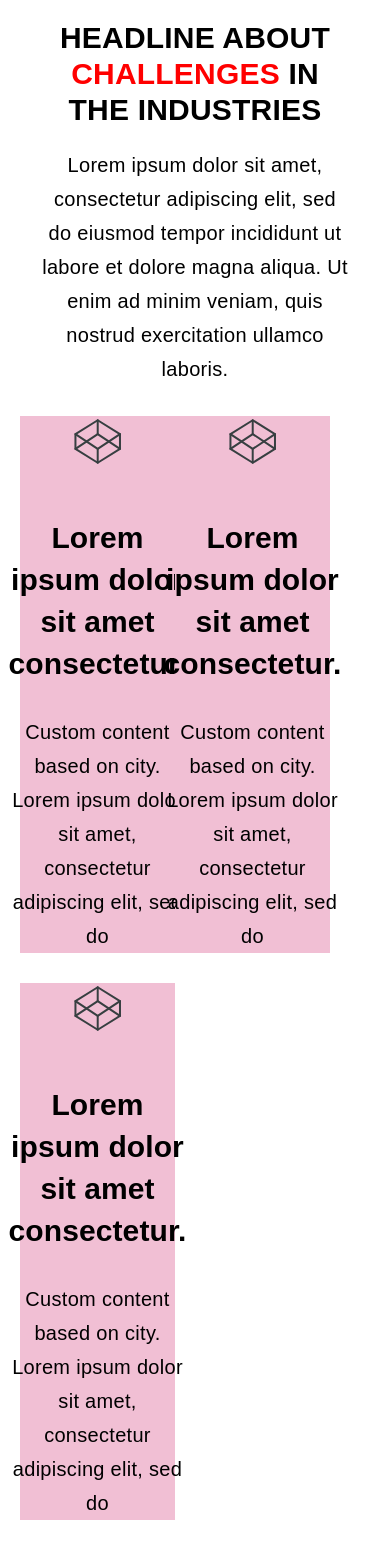
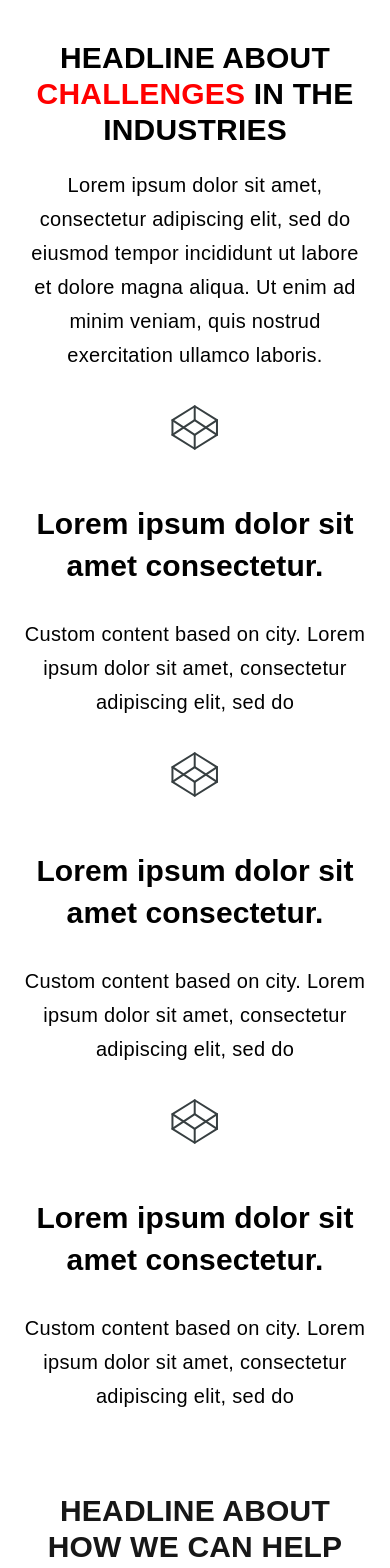
Before and after one commit to lalitparashar06/learn-nextjs, a Next.js app: page /healthcaredetail in a window 390 px wide. Shown: the top 1568 px of the page. Built offline with nearby package versions, Linux system fonts and the light colour scheme.

Commit message:
responsive

```diff
--- a/src/components/IntroWithColtem.jsx
+++ b/src/components/IntroWithColtem.jsx
@@ -2,7 +2,7 @@ import React from "react";
 
 export default function IntroWithColtem() {
   return (
-    <section className="IntroWithColItem p-[20px] bg-[#ffffff]">
+    <section className="IntroWithColItem  bg-[#ffffff]">
       <div className="container">
         <div className="introwrap max-w-[1000px] text-center m-auto pb-[30px]">
           <h3 className="text-[black] text-[30px] ">
@@ -15,8 +15,8 @@ export default function IntroWithColtem() {
             ad minim veniam, quis nostrud exercitation ullamco laboris.
           </p>
         </div>
-        <div className="colwrap w-[calc(100%+40px)] ml-[-20px] flex flex-wrap  lg:w-[100%] ">
-          <div className="inneritem w-[calc(33.33%-40px)] bg-[#f1bfd4] my-0 mx-5 flex flex-wrap justify-center text-center lg:w-[50%] lg:mx-0">
+        <div className="colwrap w-[calc(100%+40px)]  ml-[-20px] flex flex-wrap  lg:w-[100%] lg:ml-0 phone:ml-0  xs:ml-0  ">
+          <div className="inneritem w-[calc(33.33%-40px)]  my-0 mx-5 flex flex-wrap justify-center text-center lg:w-[calc(50%-40px)] lg:m-0 lg:mx-5 lg:mb-7 phone:w-full phone:m-auto phone:mb-[30px] xs:w-full xs:m-auto xs:mb-[20px]">
             <div className="iconwrap relative max-w-[53px] h-[51px] w-[100%] overflow-hidden mb-[50px]">
               <img src="/images/codepen.svg"></img>
             </div>
@@ -30,7 +30,7 @@ export default function IntroWithColtem() {
               </p>
             </div>
           </div>
-          <div className="inneritem w-[calc(33.33%-40px)] bg-[#f1bfd4] my-0 mx-5 flex flex-wrap justify-center text-center lg:w-[50%] lg:mx-0">
+          <div className="inneritem w-[calc(33.33%-40px)]  my-0 mx-5 flex flex-wrap justify-center text-center lg:w-[calc(50%-40px)] lg:m-0 lg:mx-5 lg:mb-7 phone:w-full phone:m-auto phone:mb-[30px] xs:w-full xs:m-auto xs:mb-[20px]">
             <div className="iconwrap relative max-w-[53px] h-[51px] w-[100%] overflow-hidden mb-[50px]">
               <img src="/images/codepen.svg"></img>
             </div>
@@ -44,7 +44,7 @@ export default function IntroWithColtem() {
               </p>
             </div>
           </div>
-          <div className="inneritem w-[calc(33.33%-40px)] bg-[#f1bfd4] my-0 mx-5 flex flex-wrap justify-center text-center lg:w-[50%] lg:mx-0 lg:mt-[30px]">
+          <div className="inneritem w-[calc(33.33%-40px)]  my-0 mx-5 flex flex-wrap justify-center text-center lg:w-[calc(50%-40px)] lg:m-0 lg:mx-5 lg:mb-7 phone:w-full phone:m-auto xs:w-full xs:m-auto ">
             <div className="iconwrap relative max-w-[53px] h-[51px] w-[100%] overflow-hidden mb-[50px]">
               <img src="/images/codepen.svg"></img>
             </div>
@@ -58,34 +58,6 @@ export default function IntroWithColtem() {
               </p>
             </div>
           </div>
-          {/* <div className="inneritem w-[calc(31%-40px)] bg-[#f1bfd4] my-0 mx-5 flex flex-wrap justify-center text-center lg:w-[50%] lg:mx-0">
-            <div className="iconwrap relative max-w-[53px] h-[51px] w-[100%] overflow-hidden mb-[50px]">
-              <img src="/images/codepen.svg"></img>
-            </div>
-            <div className="innercontent">
-              <h4 className="text-[30px] text-[black] font-[700]">
-                Lorem ipsum dolor sit amet consectetur.
-              </h4>
-              <p className="text-[black] text-[20px] pt-[30px]">
-                Custom content based on city. Lorem ipsum dolor sit amet,
-                consectetur adipiscing elit, sed do
-              </p>
-            </div>
-          </div>
-          <div className="inneritem w-[calc(31%-40px)] bg-[#f1bfd4] my-0 mx-5 flex flex-wrap justify-center text-center lg:w-[50%] lg:mx-0">
-            <div className="iconwrap relative max-w-[53px] h-[51px] w-[100%] overflow-hidden mb-[50px]">
-              <img src="/images/codepen.svg"></img>
-            </div>
-            <div className="innercontent">
-              <h4 className="text-[30px] text-[black] font-[700]">
-                Lorem ipsum dolor sit amet consectetur.
-              </h4>
-              <p className="text-[black] text-[20px] pt-[30px]">
-                Custom content based on city. Lorem ipsum dolor sit amet,
-                consectetur adipiscing elit, sed do
-              </p>
-            </div>
-          </div> */}
         </div>
       </div>
     </section>
```
